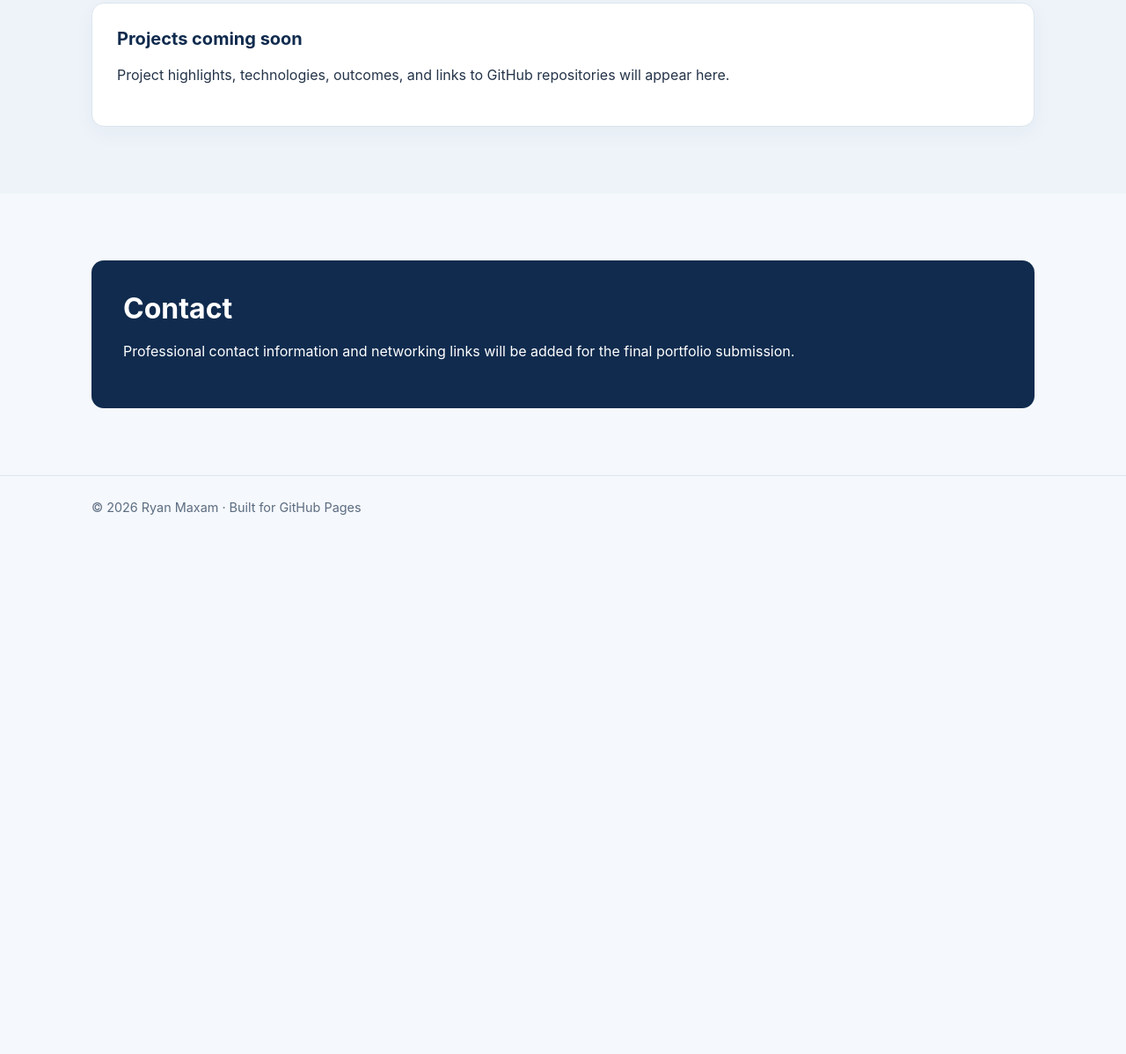
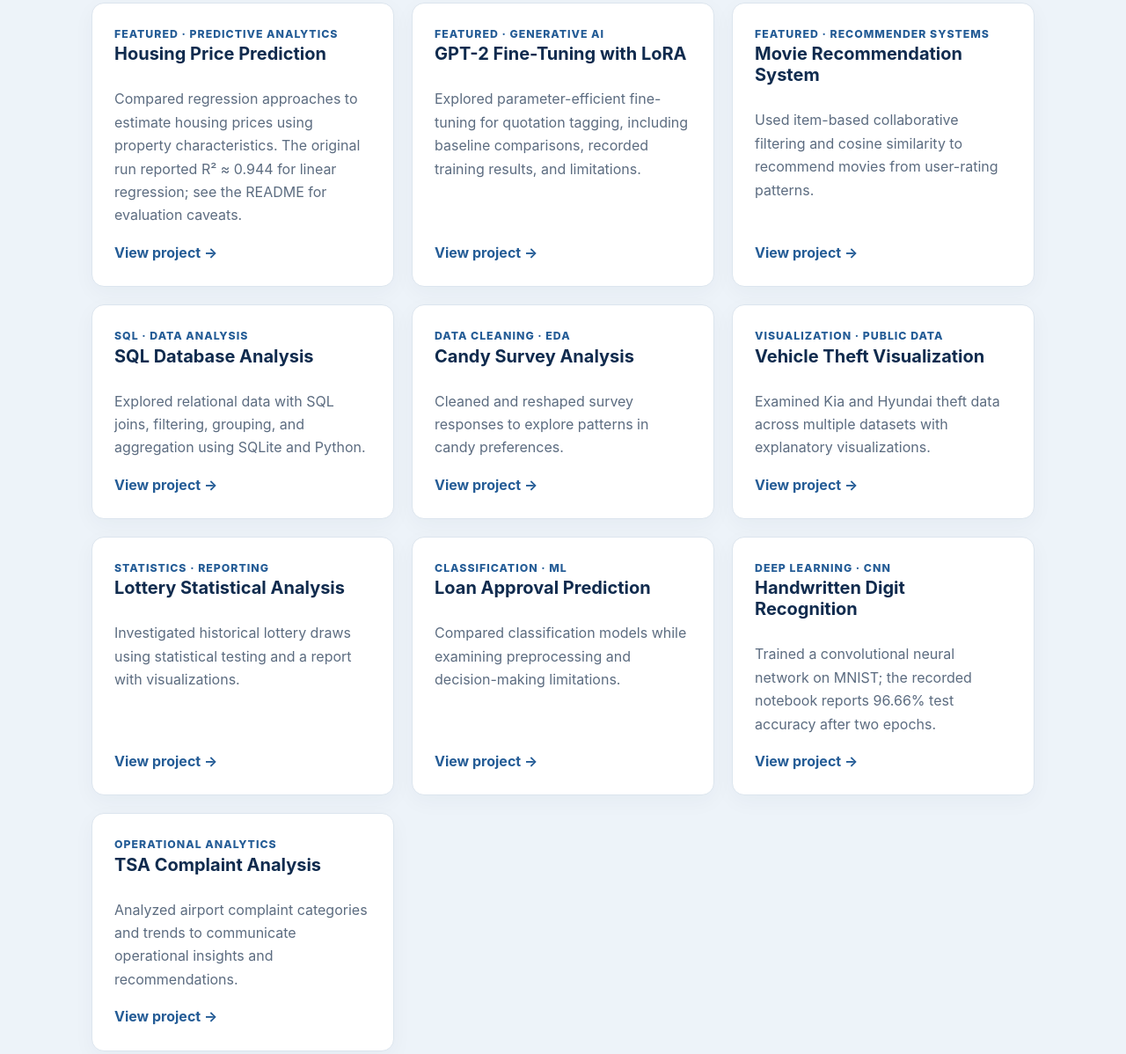
Before and after one commit to ryanmaxam/Data-Science-Portfolio, a plain HTML site: page docs/index.html in a window 1280 px wide. Shown: the part 1367-2565 px from the top of the page at 88% size. Before the commit the page ends 1980 px from the top, so only its background shows below. Drawn offline with Linux system fonts and the light colour scheme.

Commit message:
Publish complete Week 11 portfolio with ten projects and contact section

```diff
--- a/docs/index.html
+++ b/docs/index.html
@@ -31,9 +31,20 @@ footer{padding:24px 0;border-top:1px solid var(--line);font-size:.9rem;color:var
 <body>
 <header><nav class="container"><a class="brand" href="#home">Ryan Maxam <span aria-hidden="true">/</span> Portfolio</a><div class="links"><a href="#about">About</a><a href="#projects">Projects</a><a href="#contact">Contact</a></div></nav></header>
 <main>
-<section id="home" class="hero"><div class="container"><div class="eyebrow">Data Science · Analytics · Machine Learning</div><h1>Ryan Maxam</h1><p class="lead">Turning data into meaningful insights through predictive modeling, machine learning, and clear communication.</p><p>This portfolio is being developed to showcase projects in business analytics, generative AI, recommendation systems, and data visualization.</p><div class="actions"><a class="btn" href="#projects">View Portfolio Sections</a><a class="btn secondary" href="https://github.com/ryanmaxam/Data-Science-Portfolio" target="_blank" rel="noopener noreferrer">View GitHub Repository ↗</a></div></div></section>
+<section id="home" class="hero"><div class="container"><div class="eyebrow">Data Science · Analytics · Machine Learning</div><h1>Ryan Maxam</h1><p class="lead">Turning data into meaningful insights through predictive modeling, machine learning, and clear communication.</p><p>Explore a portfolio of ten projects spanning business analytics, generative AI, recommendation systems, and data visualization.</p><div class="actions"><a class="btn" href="#projects">Explore Projects</a><a class="btn secondary" href="https://github.com/ryanmaxam/Data-Science-Portfolio" target="_blank" rel="noopener noreferrer">View GitHub Repository ↗</a></div></div></section>
 <section id="about"><div class="container"><h2>About Me</h2><p class="section-intro">A foundation in professional pricing analytics and graduate-level data science.</p><div class="about-grid"><div class="panel"><h3>Background</h3><p>I'm a data science graduate student with professional experience in pricing and analytics. I enjoy applying technical methods to practical business questions—understanding patterns, evaluating alternatives, and presenting findings that people can act on.</p><p>My work spans predictive analytics, statistical analysis, machine learning, and generative AI. This portfolio highlights both the results and the reasoning behind each project.</p></div><div class="panel"><h3>Technical Toolkit</h3><div class="tags"><span class="tag">Python</span><span class="tag">SQL</span><span class="tag">pandas</span><span class="tag">scikit-learn</span><span class="tag">TensorFlow</span><span class="tag">PyTorch</span><span class="tag">Hugging Face</span><span class="tag">Power BI</span><span class="tag">Plotly</span><span class="tag">GitHub</span></div></div></div></div></section>
-<section id="projects"><div class="container"><h2>Work & Projects</h2><p class="section-intro">This section is reserved for selected data science, machine learning, and analytics projects. Full project descriptions and links will be added for the final portfolio submission.</p><div class="panel"><h3>Projects coming soon</h3><p>Project highlights, technologies, outcomes, and links to GitHub repositories will appear here.</p></div></div></section>
-<section id="contact"><div class="container"><div class="contact-box"><h2>Contact</h2><p>Professional contact information and networking links will be added for the final portfolio submission.</p></div></div></section>
+<section id="projects"><div class="container"><h2>Selected Work & Projects</h2><p class="section-intro">Ten projects organized by business problem and technical approach. Each card links to the project's documentation and available code or reports.</p><div class="grid">
+<article class="card"><span class="category">Featured · Predictive Analytics</span><h3>Housing Price Prediction</h3><p>Compared regression approaches to estimate housing prices using property characteristics. The original run reported R² ≈ 0.944 for linear regression; see the README for evaluation caveats.</p><a href="https://github.com/ryanmaxam/Data-Science-Portfolio/tree/main/Housing-Price-Prediction">View project →</a></article>
+<article class="card"><span class="category">Featured · Generative AI</span><h3>GPT-2 Fine-Tuning with LoRA</h3><p>Explored parameter-efficient fine-tuning for quotation tagging, including baseline comparisons, recorded training results, and limitations.</p><a href="https://github.com/ryanmaxam/Data-Science-Portfolio/tree/main/GPT2-LoRA-Fine-Tuning">View project →</a></article>
+<article class="card"><span class="category">Featured · Recommender Systems</span><h3>Movie Recommendation System</h3><p>Used item-based collaborative filtering and cosine similarity to recommend movies from user-rating patterns.</p><a href="https://github.com/ryanmaxam/Data-Science-Portfolio/tree/main/Movie-Recommendation-System">View project →</a></article>
+<article class="card"><span class="category">SQL · Data Analysis</span><h3>SQL Database Analysis</h3><p>Explored relational data with SQL joins, filtering, grouping, and aggregation using SQLite and Python.</p><a href="https://github.com/ryanmaxam/Data-Science-Portfolio/tree/main/SQL-Database-Analysis">View project →</a></article>
+<article class="card"><span class="category">Data Cleaning · EDA</span><h3>Candy Survey Analysis</h3><p>Cleaned and reshaped survey responses to explore patterns in candy preferences.</p><a href="https://github.com/ryanmaxam/Data-Science-Portfolio/tree/main/Candy-Survey-Data-Analysis">View project →</a></article>
+<article class="card"><span class="category">Visualization · Public Data</span><h3>Vehicle Theft Visualization</h3><p>Examined Kia and Hyundai theft data across multiple datasets with explanatory visualizations.</p><a href="https://github.com/ryanmaxam/Data-Science-Portfolio/tree/main/Vehicle-Theft-Data-Visualization">View project →</a></article>
+<article class="card"><span class="category">Statistics · Reporting</span><h3>Lottery Statistical Analysis</h3><p>Investigated historical lottery draws using statistical testing and a report with visualizations.</p><a href="https://github.com/ryanmaxam/Data-Science-Portfolio/tree/main/Lottery-Statistical-Analysis">View project →</a></article>
+<article class="card"><span class="category">Classification · ML</span><h3>Loan Approval Prediction</h3><p>Compared classification models while examining preprocessing and decision-making limitations.</p><a href="https://github.com/ryanmaxam/Data-Science-Portfolio/tree/main/Loan-Approval-Prediction">View project →</a></article>
+<article class="card"><span class="category">Deep Learning · CNN</span><h3>Handwritten Digit Recognition</h3><p>Trained a convolutional neural network on MNIST; the recorded notebook reports 96.66% test accuracy after two epochs.</p><a href="https://github.com/ryanmaxam/Data-Science-Portfolio/tree/main/Handwritten-Digit-Recognition-CNN">View project →</a></article>
+<article class="card"><span class="category">Operational Analytics</span><h3>TSA Complaint Analysis</h3><p>Analyzed airport complaint categories and trends to communicate operational insights and recommendations.</p><a href="https://github.com/ryanmaxam/Data-Science-Portfolio/tree/main/TSA-Complaint-Analysis">View project →</a></article>
+</div></div></section>
+<section id="contact"><div class="container"><div class="contact-box"><h2>Contact & Connect</h2><p>Interested in my work or want to explore a project in more detail? Connect with me on GitHub.</p><p><a href="https://github.com/ryanmaxam" target="_blank" rel="noopener noreferrer">GitHub Profile ↗</a> &nbsp;·&nbsp; <a href="https://github.com/ryanmaxam/Data-Science-Portfolio" target="_blank" rel="noopener noreferrer">Portfolio Repository ↗</a></p></div></div></section>
 </main><footer><div class="container">© <span id="year"></span> Ryan Maxam · Built for GitHub Pages</div></footer><script>document.getElementById('year').textContent=new Date().getFullYear();</script>
 </body></html>
```
